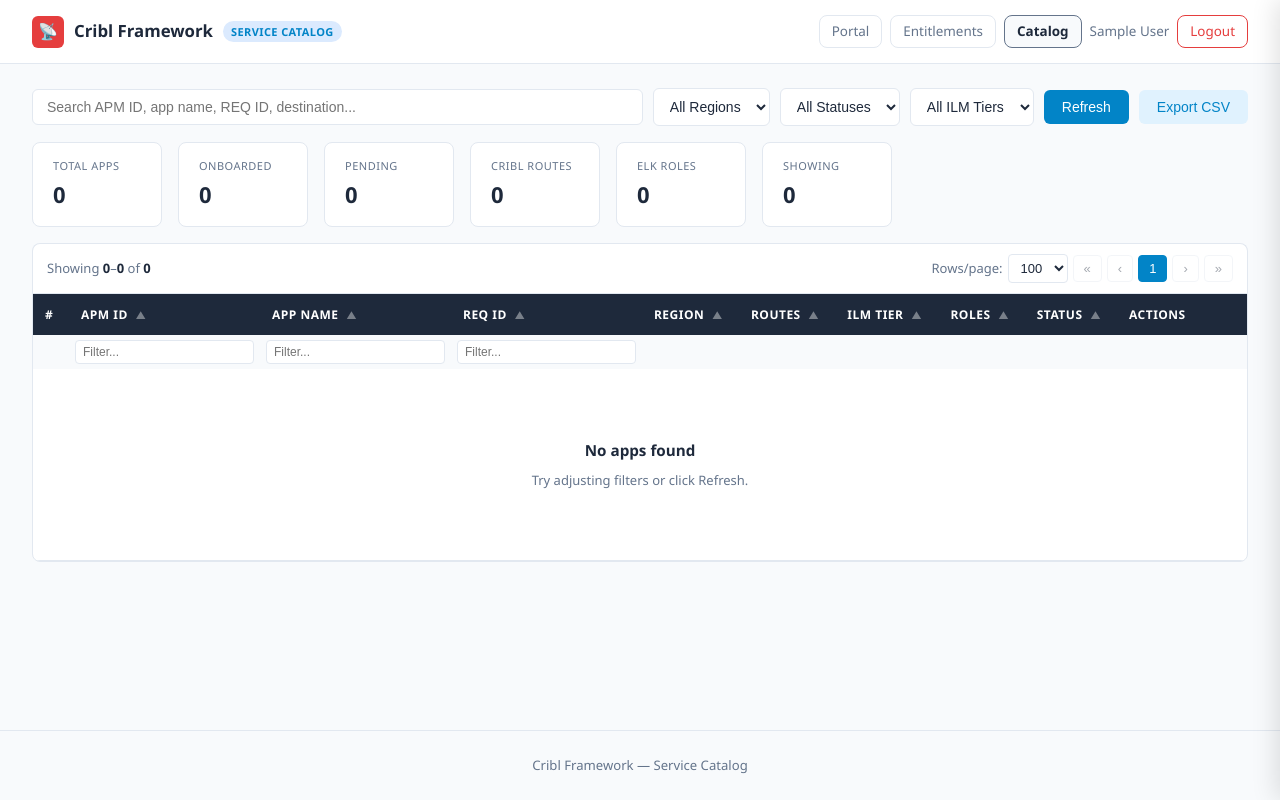
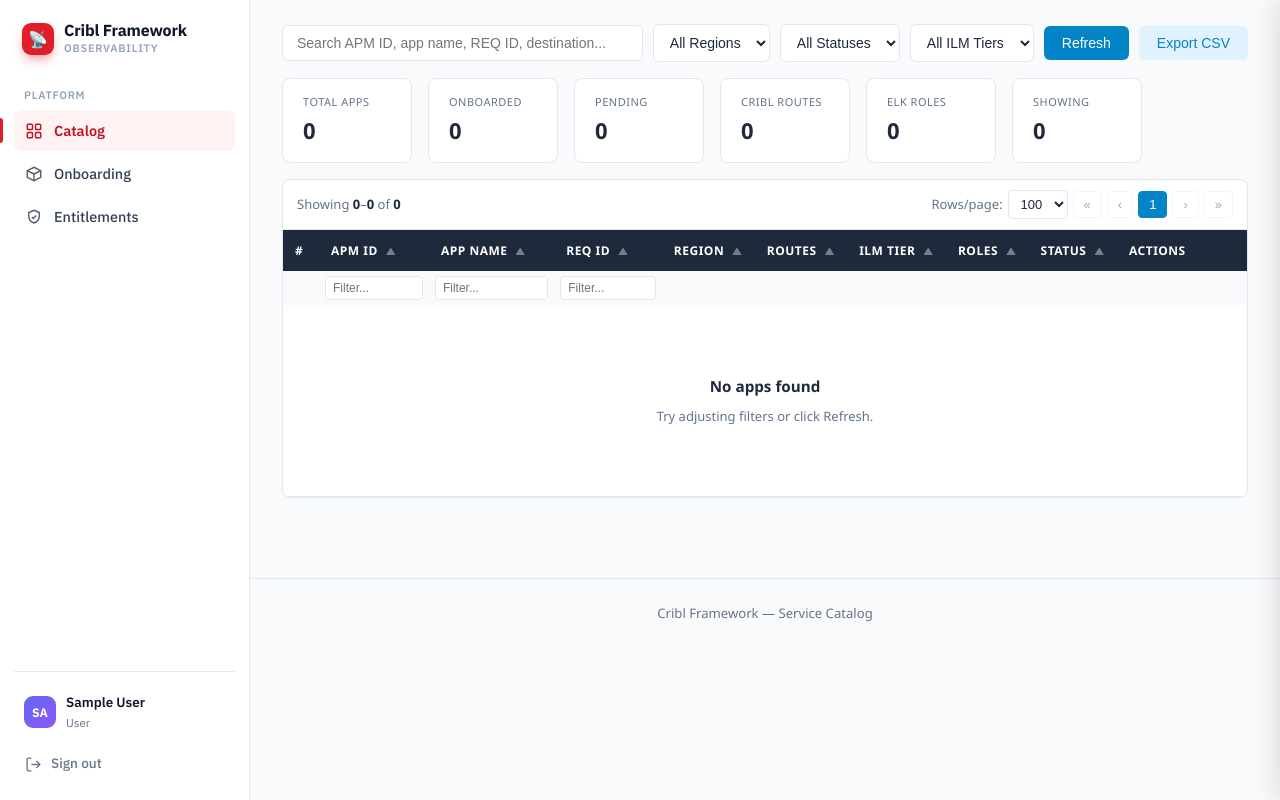
Before and after one commit to ambalbek/crud_cribl-elk-psql, a Flask app: page /cribl/catalog in a window 1280 px wide. Run offline with Flask 3, Linux system fonts and the light colour scheme; the visitor is signed in with stand-in values (Sample User, id 1); data that the repository does not hold is empty; parts of the project's set-up code (start-up, migrations or seed data) failed here and were passed over; some libraries are stand-ins or nearby versions.

Commit message:
Add shared sidebar to all portal pages via partial
Extract the console sidebar into templates/partials/sidebar.html (namespaced
cf- classes, self-contained styles, mobile toggle, nav_active param) and
include it on Catalog, Entitlements, Pusher, and Administration, replacing
each page's old top-nav header and wrapping content in the app shell. The
correct nav item is marked active per page; admin-only items stay gated.

Nav is now defined in one place. Portal (request.html) keeps its own
integrated sidebar for now.

Co-Authored-By: Claude Opus 4.8 <noreply@anthropic.com>
Claude-Session: https://claude.ai/code/session_01KNhmrXkRXKh9RuwAs5Vgwj

```diff
--- a/templates/catalog.html
+++ b/templates/catalog.html
@@ -493,27 +493,13 @@
   </style>
 </head>
 <body>
+<div class="cf-app">
+{% set nav_active = 'catalog' %}
+{% include 'partials/sidebar.html' %}
+<div class="cf-main">
+
 
 <!-- ══════════ HEADER ══════════ -->
-<header>
-  <div class="logo-icon">&#128225;</div>
-  <span class="logo-text"><a href="/cribl/">Cribl Framework</a></span>
-  <span class="badge">Service Catalog</span>
-  <div class="nav-links">
-    <a href="{{ url_for('portal_index') }}">Portal</a>
-    <a href="{{ url_for('entitlements_page') }}">Entitlements</a>
-    <a href="{{ url_for('catalog_page') }}" class="active">Catalog</a>
-    {% if current_role == 'admin' %}
-    <a href="{{ url_for('cribl_app_page') }}">Pusher</a>
-    <a href="{{ url_for('portal_admin_update_status') }}">Admin</a>
-    {% endif %}
-    {% if current_user %}
-    <span style="color:var(--muted);font-size:.84rem;">{{ current_display_name }}</span>
-    <a href="{{ url_for('logout') }}" style="border-color:var(--accent);color:var(--accent);">Logout</a>
-    {% endif %}
-  </div>
-</header>
-
 <!-- ══════════ MAIN ══════════ -->
 <main>
   <div id="alertError" class="alert-error" role="alert"></div>
@@ -1126,5 +1112,8 @@
   /* ── Boot ── */
   fetchCatalog();
 </script>
+
+</div><!-- /cf-main -->
+</div><!-- /cf-app -->
 </body>
 </html>
--- /dev/null
+++ b/templates/partials/sidebar.html
@@ -0,0 +1,98 @@
+{# Shared portal sidebar. Set `nav_active` before including:
+   {% set nav_active = 'catalog' %}{% include 'partials/sidebar.html' %}
+   Values: catalog | onboarding | entitlements | pusher | admin
+   Expects page context: current_user, current_display_name, current_role #}
+<link href="https://fonts.googleapis.com/css2?family=IBM+Plex+Sans:wght@400;500;600;700&display=swap" rel="stylesheet">
+<style>
+  .cf-app { display:flex; min-height:100vh; }
+  .cf-main { flex:1; min-width:0; }
+  .cf-sidebar { width:250px; flex-shrink:0; background:#ffffff; border-right:1px solid #e5e8ee; position:sticky; top:0; height:100vh; display:flex; flex-direction:column; padding:16px 14px; font-family:"IBM Plex Sans",system-ui,-apple-system,sans-serif; }
+  .cf-sidebar * { box-sizing:border-box; }
+  .cf-brand { display:flex; align-items:center; gap:10px; padding:6px 8px 16px; text-decoration:none; }
+  .cf-brand-logo { width:32px; height:32px; background:#e11d2a; border-radius:9px; display:grid; place-items:center; color:#fff; font-size:16px; box-shadow:0 6px 14px -5px rgba(225,29,42,.7); flex-shrink:0; }
+  .cf-brand-name { font-weight:700; font-size:1rem; letter-spacing:-.01em; line-height:1.1; color:#0f172a; }
+  .cf-brand-sub { font-size:.68rem; letter-spacing:.8px; text-transform:uppercase; color:#94a3b8; font-weight:600; }
+  .cf-nav-label { font-size:.68rem; font-weight:600; letter-spacing:.7px; text-transform:uppercase; color:#94a3b8; padding:14px 10px 6px; margin:0; }
+  .cf-nav { display:flex; flex-direction:column; gap:2px; }
+  .cf-nav a { display:flex; align-items:center; gap:11px; padding:9px 11px; border-radius:8px; color:#334155; font-size:.9rem; font-weight:500; position:relative; text-decoration:none; transition:background .13s, color .13s; }
+  .cf-nav a svg { width:18px; height:18px; stroke:currentColor; stroke-width:1.9; fill:none; opacity:.85; flex-shrink:0; }
+  .cf-nav a:hover { background:#eef1f5; color:#0f172a; }
+  .cf-nav a.cf-active { background:#fef2f2; color:#be1621; font-weight:600; }
+  .cf-nav a.cf-active::before { content:""; position:absolute; left:-14px; top:8px; bottom:8px; width:3px; border-radius:0 3px 3px 0; background:#e11d2a; }
+  .cf-nav a.cf-active svg { opacity:1; }
+  .cf-foot { margin-top:auto; border-top:1px solid #e5e8ee; padding-top:12px; }
+  .cf-user { display:flex; align-items:center; gap:10px; padding:8px 10px; border-radius:9px; }
+  .cf-avatar { width:32px; height:32px; border-radius:9px; background:linear-gradient(135deg,#6366f1,#8b5cf6); color:#fff; font-size:.76rem; font-weight:700; display:grid; place-items:center; flex-shrink:0; }
+  .cf-user-meta { min-width:0; }
+  .cf-user-name { font-size:.84rem; font-weight:600; color:#0f172a; white-space:nowrap; overflow:hidden; text-overflow:ellipsis; }
+  .cf-user-role { font-size:.72rem; color:#64748b; }
+  .cf-logout { display:flex; align-items:center; gap:9px; padding:9px 11px; margin-top:4px; border-radius:8px; color:#64748b; font-size:.85rem; font-weight:500; text-decoration:none; }
+  .cf-logout:hover { background:#fef2f2; color:#be1621; }
+  .cf-logout svg { width:17px; height:17px; stroke:currentColor; stroke-width:1.9; fill:none; }
+  .cf-menu-btn { display:none; position:fixed; top:14px; left:14px; z-index:60; width:40px; height:40px; border:1px solid #e5e8ee; background:#fff; border-radius:9px; cursor:pointer; place-items:center; box-shadow:0 2px 8px rgba(15,23,42,.1); }
+  .cf-menu-btn svg { width:20px; height:20px; stroke:#0f172a; stroke-width:2; fill:none; }
+  .cf-scrim { display:none; position:fixed; inset:0; background:rgba(15,23,42,.35); z-index:54; }
+  @media (max-width:720px) {
+    .cf-sidebar { position:fixed; left:-270px; top:0; z-index:55; transition:left .2s; box-shadow:0 10px 30px rgba(15,23,42,.25); }
+    .cf-sidebar.cf-open { left:0; }
+    .cf-sidebar.cf-open ~ .cf-scrim { display:block; }
+    .cf-menu-btn { display:grid; }
+  }
+</style>
+
+<button class="cf-menu-btn" onclick="var s=document.getElementById('cf-sidebar');s.classList.toggle('cf-open');" aria-label="Toggle navigation">
+  <svg viewBox="0 0 24 24"><path d="M3 6h18M3 12h18M3 18h18"/></svg>
+</button>
+
+<aside class="cf-sidebar" id="cf-sidebar">
+  <a class="cf-brand" href="/cribl/">
+    <div class="cf-brand-logo">📡</div>
+    <div>
+      <div class="cf-brand-name">Cribl Framework</div>
+      <div class="cf-brand-sub">Observability</div>
+    </div>
+  </a>
+
+  <p class="cf-nav-label">Platform</p>
+  <nav class="cf-nav">
+    <a href="{{ url_for('catalog_page') }}" class="{{ 'cf-active' if nav_active == 'catalog' else '' }}">
+      <svg viewBox="0 0 24 24"><rect x="3" y="3" width="7" height="7" rx="1.5"/><rect x="14" y="3" width="7" height="7" rx="1.5"/><rect x="3" y="14" width="7" height="7" rx="1.5"/><rect x="14" y="14" width="7" height="7" rx="1.5"/></svg>
+      Catalog
+    </a>
+    <a href="/cribl/" class="{{ 'cf-active' if nav_active == 'onboarding' else '' }}">
+      <svg viewBox="0 0 24 24"><path d="M12 3l9 4.5v9L12 21 3 16.5v-9L12 3z"/><path d="M12 12l9-4.5M12 12v9M12 12L3 7.5"/></svg>
+      Onboarding
+    </a>
+    <a href="{{ url_for('entitlements_page') }}" class="{{ 'cf-active' if nav_active == 'entitlements' else '' }}">
+      <svg viewBox="0 0 24 24"><path d="M12 3l7 3v5c0 4.5-3 7.5-7 9-4-1.5-7-4.5-7-9V6l7-3z"/><path d="M9 12l2 2 4-4"/></svg>
+      Entitlements
+    </a>
+    {% if current_role == 'admin' %}
+    <a href="{{ url_for('cribl_app_page') }}" class="{{ 'cf-active' if nav_active == 'pusher' else '' }}">
+      <svg viewBox="0 0 24 24"><path d="M12 3v12"/><path d="M8 11l4 4 4-4"/><path d="M4 17v2a2 2 0 002 2h12a2 2 0 002-2v-2"/></svg>
+      Pusher
+    </a>
+    <a href="{{ url_for('portal_admin_update_status') }}" class="{{ 'cf-active' if nav_active == 'admin' else '' }}">
+      <svg viewBox="0 0 24 24"><circle cx="12" cy="12" r="3"/><path d="M19.4 15a1.6 1.6 0 00.3 1.8l.1.1a2 2 0 11-2.8 2.8l-.1-.1a1.6 1.6 0 00-2.7 1.1V21a2 2 0 11-4 0v-.1A1.6 1.6 0 007 19.3a1.6 1.6 0 00-1.8.3l-.1.1a2 2 0 11-2.8-2.8l.1-.1a1.6 1.6 0 00-1.1-2.7H1a2 2 0 110-4h.1A1.6 1.6 0 003.3 7a1.6 1.6 0 00-.3-1.8l-.1-.1a2 2 0 112.8-2.8l.1.1a1.6 1.6 0 001.8.3H9a1.6 1.6 0 001-1.5V1a2 2 0 114 0v.1a1.6 1.6 0 002.7 1.1 1.6 1.6 0 001.8-.3l.1-.1a2 2 0 112.8 2.8l-.1.1a1.6 1.6 0 00-.3 1.8V9a1.6 1.6 0 001.5 1H23a2 2 0 110 4h-.1a1.6 1.6 0 00-1.5 1z"/></svg>
+      Administration
+    </a>
+    {% endif %}
+  </nav>
+
+  <div class="cf-foot">
+    {% if current_user %}
+    <div class="cf-user">
+      <div class="cf-avatar">{{ (current_display_name or current_user)[:2] | upper }}</div>
+      <div class="cf-user-meta">
+        <div class="cf-user-name">{{ current_display_name or current_user }}</div>
+        <div class="cf-user-role">{{ current_role | capitalize if current_role else 'User' }}</div>
+      </div>
+    </div>
+    <a href="{{ url_for('logout') }}" class="cf-logout">
+      <svg viewBox="0 0 24 24"><path d="M9 21H5a2 2 0 01-2-2V5a2 2 0 012-2h4"/><path d="M16 17l5-5-5-5"/><path d="M21 12H9"/></svg>
+      Sign out
+    </a>
+    {% endif %}
+  </div>
+</aside>
+<div class="cf-scrim" onclick="document.getElementById('cf-sidebar').classList.remove('cf-open')"></div>
```
Also changed, not shown: templates/admin.html (+7 -14 lines), templates/app.html (+8 -14 lines), templates/entitlements.html (+7 -17 lines).
